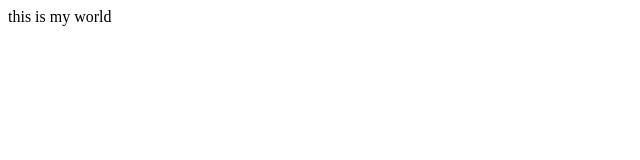
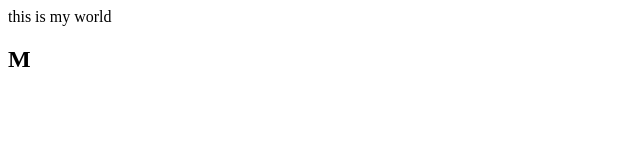
Before and after one commit to ssjiaaaron/blog, a plain HTML site: page index.html in a window 1280 px wide. Shown: the full height of the page, 0-640 px from the left. Drawn offline with Linux system fonts and the light colour scheme.

Commit message:
Update index.html

```diff
--- a/index.html
+++ b/index.html
@@ -1 +1,2 @@
 this is my world
+<h2>M</h2>
```
